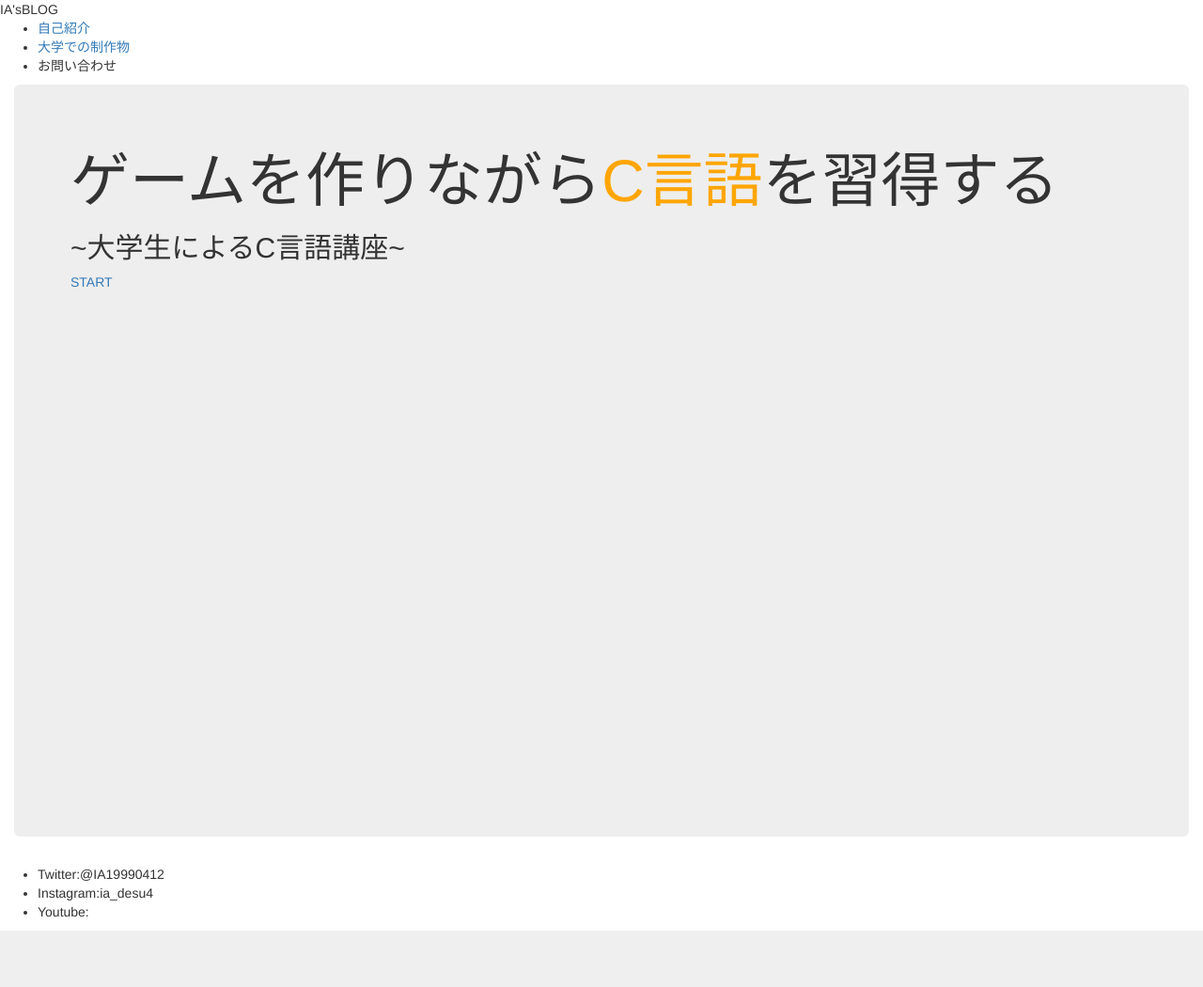
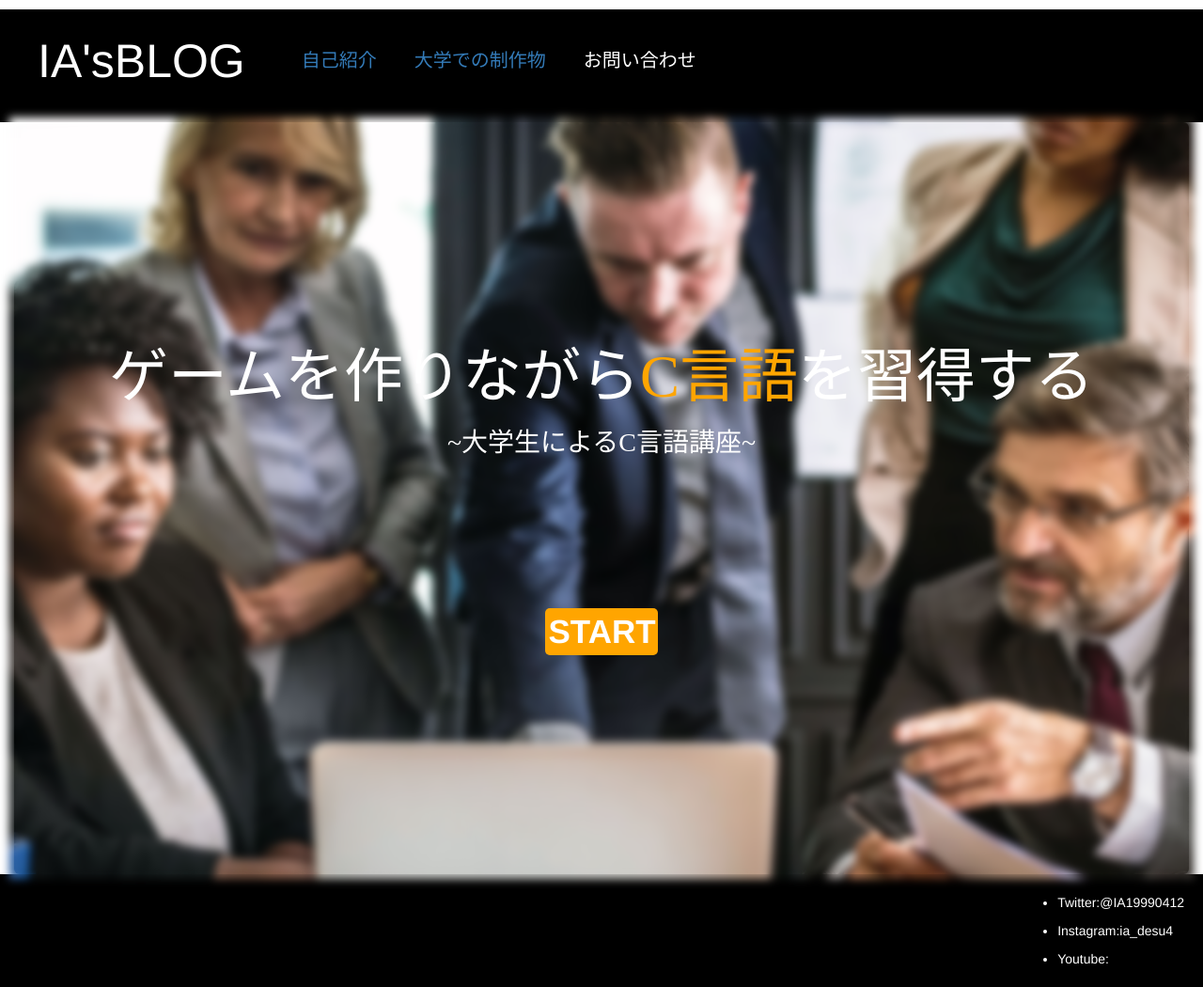
Before and after one commit to IAdesu/IAdesu.github.io, a PHP site: page / in a window 1280 px wide. Shown: the whole page at 94% size. Before the commit the page ends 990 px from the top, so only its background shows below. Run offline with PHP 8.4, Linux system fonts and the light colour scheme; some libraries are stand-ins or nearby versions.

Commit message:
Add files via upload

```diff
--- a/style.css
+++ b/style.css
@@ -1,5 +1,127 @@
+.header{
+  /*background-color:#26d0c9;*/
+  background-color:black;
+  color:#fff;
+  height:120px;
+}
+
+.header-logo{
+  float:left;
+  font-size:50px;
+  padding:20px 40px;
+}
+
+.header-list li{
+  float:left;
+  font-size:20px;
+  list-style:none;
+  padding: 40px 20px;
+}
+
 .jumbotron-extend{
   position:relative;
   height:100vh;
   min-height:300px;
+  background:url(./../img/back.jpg)no-repeat center center;
+  background-size:cover;
+  z-index: 0;
+  margin-bottom: 0px;
 }
+
+.jumbotron-extend::before {
+  content: '';
+  position: absolute;
+  top: -5px;
+  bottom: -5px;
+  left: -5px;
+  right: -5px;
+  background: inherit;
+  filter: blur(5px);
+  z-index: -1;
+}
+
+.jumbotron-container {
+    position: relative;
+    top: 50%;
+    transform: translateY(-50%);
+}
+
+.site-name {
+    color:#FFFFFF !important;
+    margin-bottom: 0px;
+    text-align:center;
+    margin-top:3em;
+    font-size:3em;
+    font-family: 'Playfair Display', serif;
+}
+
+.sub-name{
+  color:#FFFFFF !important;
+  font-size:2em;
+  text-align:center;
+  font-family: 'Playfair Display', serif;
+}
+
+.btn-black {
+    border-radius: 0;
+    background-color: #000;
+    color: #fff;
+    font-family: 'Avenir', serif;
+}
+
+.btn-black:hover {
+     background-color: #fff;
+     color: #000;
+}
+
+.btn-start{
+  text-align: center;
+  position: relative;
+  top:150px;
+}
+
+.btn-flat-logo {
+  position: relative;
+  display: inline-block;
+  font-weight: bold;
+  padding: 0.0em 0.1em;
+  font-size:2.5em;
+  text-decoration: none;
+  color: #FFF;
+  background: orange;
+  transition: .4s;
+  width:120px;
+  height:50px;
+  -moz-border-radius: 5px;
+  -webkit-border-radius: 5px;
+  border-radius: 5px;
+}
+
+.btn-flat-logo:hover {
+  background: darkorange;
+}
+
+.footer{
+  background-color:black;
+  position:relative;
+  color:#fff;
+  height:120px;
+  padding:0px 20px;
+  margin-top: 0px;
+  z-index: -2;
+}
+
+.footer-logo{
+  float:left;
+  font-size:32px;
+}
+
+.footer-list{
+  float:right;
+  padding-top: 10px;
+}
+
+.footer-list li{
+  padding-top: 10px;
+  padding-bottom:0px;
+}
```
